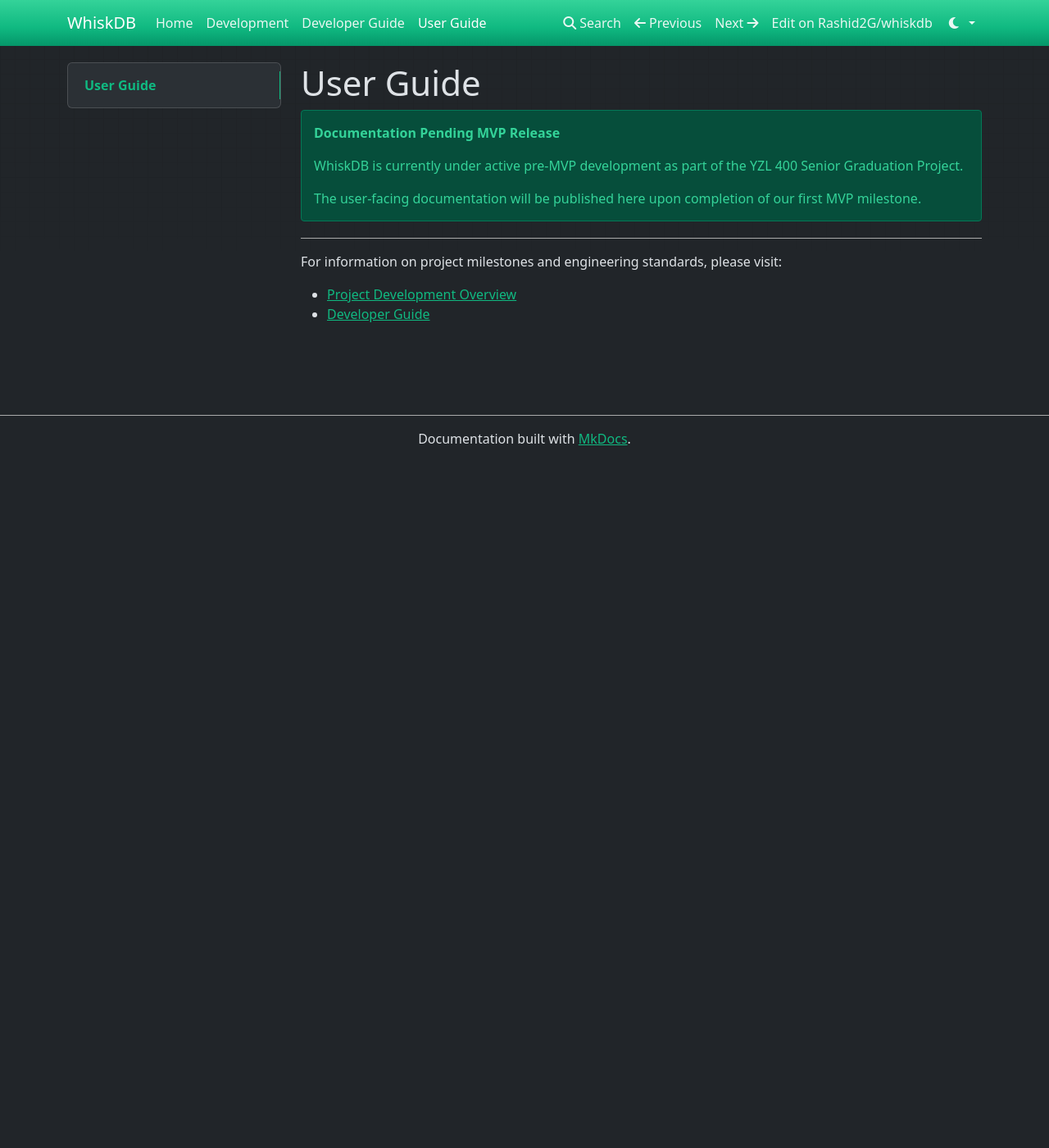
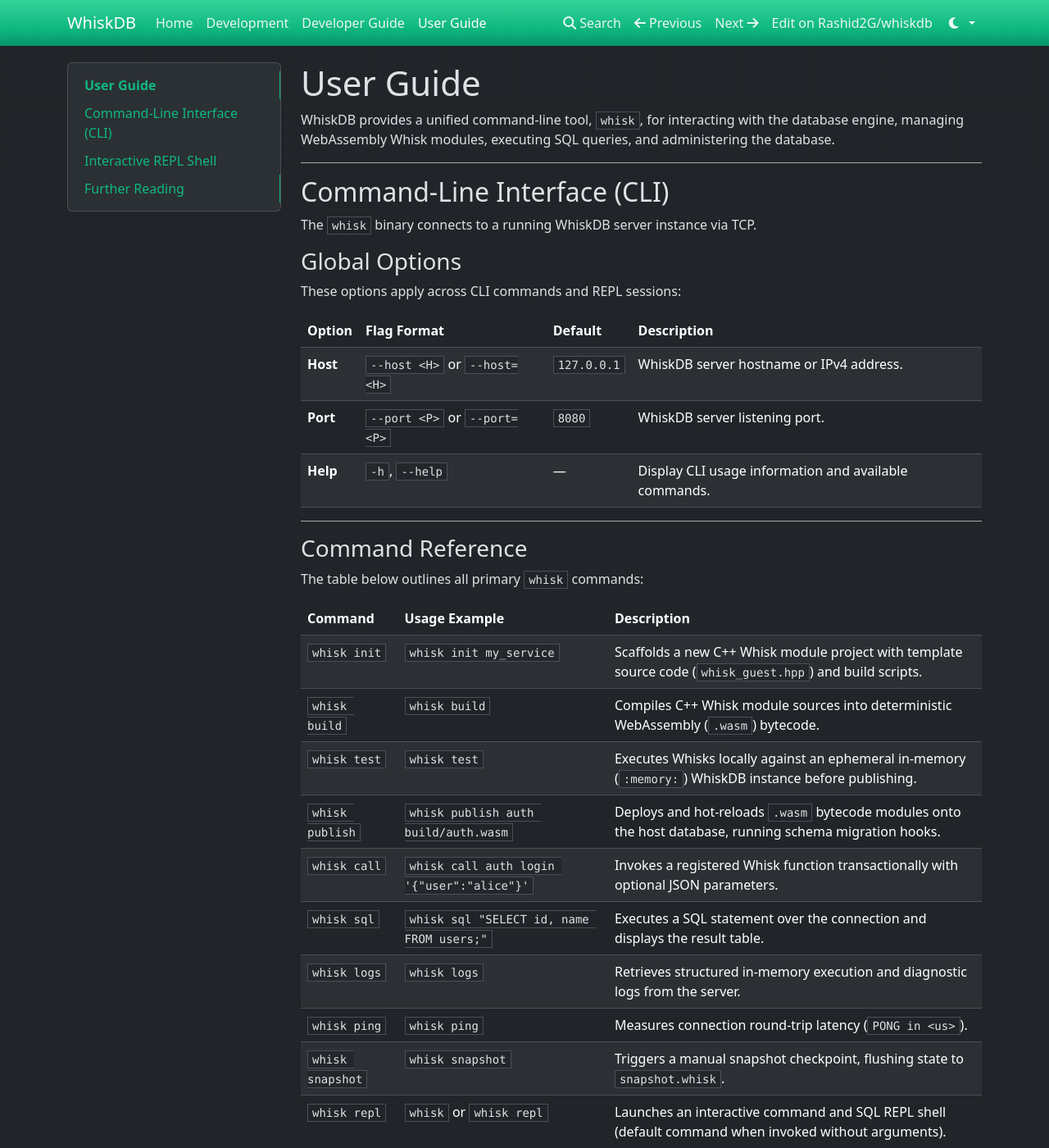
Before and after one commit to Rashid2G/whiskdb, an MkDocs documentation site: the page built from docs/user-guide.md, in a window 1280 px wide and 1400 px high. Shown: the whole window at 82% size. Built offline with MkDocs 1.6.1, drawn with Linux system fonts in a browser that asks for light colours; nearby versions of some CDN libraries; some of the changed text lies outside the part shown.

Commit message:
docs(user-guide): add concise CLI commands and REPL dot-commands reference

````diff
--- a/docs/user-guide.md
+++ b/docs/user-guide.md
@@ -1,13 +1,112 @@
 # User Guide
 
-!!! info "Documentation Pending MVP Release"
-    WhiskDB is currently under active pre-MVP development as part of the YZL 400 Senior Graduation Project.
-
-    The user-facing documentation will be published here upon completion of our first MVP milestone.
+WhiskDB provides a unified command-line tool, `whisk`, for interacting with the database engine, managing WebAssembly Whisk modules, executing SQL queries, and administering the database.
 
 ---
 
-For information on project milestones and engineering standards, please visit:
+## Command-Line Interface (CLI)
+
+The `whisk` binary connects to a running WhiskDB server instance via TCP.
+
+### Global Options
+
+These options apply across CLI commands and REPL sessions:
+
+| Option | Flag Format | Default | Description |
+|---|---|---|---|
+| **Host** | `--host <H>` or `--host=<H>` | `127.0.0.1` | WhiskDB server hostname or IPv4 address. |
+| **Port** | `--port <P>` or `--port=<P>` | `8080` | WhiskDB server listening port. |
+| **Help** | `-h`, `--help` | — | Display CLI usage information and available commands. |
+
+---
+
+### Command Reference
+
+The table below outlines all primary `whisk` commands:
+
+| Command | Usage Example | Description |
+|---|---|---|
+| `whisk init` | `whisk init my_service` | Scaffolds a new C++ Whisk module project with template source code (`whisk_guest.hpp`) and build scripts. |
+| `whisk build` | `whisk build` | Compiles C++ Whisk module sources into deterministic WebAssembly (`.wasm`) bytecode. |
+| `whisk test` | `whisk test` | Executes Whisks locally against an ephemeral in-memory (`:memory:`) WhiskDB instance before publishing. |
+| `whisk publish` | `whisk publish auth build/auth.wasm` | Deploys and hot-reloads `.wasm` bytecode modules onto the host database, running schema migration hooks. |
+| `whisk call` | `whisk call auth login '{"user":"alice"}'` | Invokes a registered Whisk function transactionally with optional JSON parameters. |
+| `whisk sql` | `whisk sql "SELECT id, name FROM users;"` | Executes a SQL statement over the connection and displays the result table. |
+| `whisk logs` | `whisk logs` | Retrieves structured in-memory execution and diagnostic logs from the server. |
+| `whisk ping` | `whisk ping` | Measures connection round-trip latency (`PONG in <us>`). |
+| `whisk snapshot` | `whisk snapshot` | Triggers a manual snapshot checkpoint, flushing state to `snapshot.whisk`. |
+| `whisk repl` | `whisk` or `whisk repl` | Launches an interactive command and SQL REPL shell (default command when invoked without arguments). |
+
+#### CLI Usage Examples
+
+**Execute an ad-hoc SQL query:**
+```bash
+whisk --host 127.0.0.1 --port 8080 sql "SELECT id, username, email FROM accounts WHERE active = 1;"
+```
+
+**Check server connectivity and latency:**
+```bash
+whisk ping
+# Output: PONG in 312 us
+```
+
+**Fetch recent server diagnostic logs:**
+```bash
+whisk logs
+```
+
+---
+
+## Interactive REPL Shell
+
+Starting `whisk` without arguments (or running `whisk repl`) opens the interactive database shell:
+
+```text
+whisk>
+```
+
+### REPL Features
+- **Interactive SQL**: Enter SQL queries terminated by `;`. Multi-line input is supported automatically (`...> ` prompt).
+- **Execution Timing**: Each query displays execution duration in milliseconds along with formatted tabular output.
+- **Dot-Commands**: Administrative and diagnostic commands prefixed with `.` execute immediately.
+
+### Dot-Commands Reference
+
+| Dot-Command | Purpose | Description |
+|---|---|---|
+| `.help` | Show Help | Displays the list of available REPL dot-commands. |
+| `.tables` | List Tables | Queries and displays all user-defined relational tables in the active schema. |
+| `.ping` | Ping Server | Tests connection health and displays round-trip network time in microseconds. |
+| `.logs` | View Logs | Prints the latest server diagnostic logs directly into the terminal. |
+| `.snapshot` | Trigger Snapshot | Triggers a manual WAL checkpoint and persists an in-memory snapshot to disk. |
+| `.quit`, `.exit` | Exit REPL | Closes the client connection and exits the shell session. |
+
+#### REPL Session Example
+
+```text
+$ whisk
+whisk> CREATE TABLE items (id INTEGER PRIMARY KEY, name TEXT, price REAL);
+[OK] (round trip 0.85 ms)
+whisk> INSERT INTO items VALUES (1, 'Widget', 19.99), (2, 'Gadget', 49.50);
+[OK] 2 rows affected (round trip 1.20 ms)
+whisk> SELECT * FROM items;
++----+--------+-------+
+| id | name   | price |
++----+--------+-------+
+|  1 | Widget | 19.99 |
+|  2 | Gadget | 49.50 |
++----+--------+-------+
+(round trip 0.94 ms)
+whisk> .ping
+PONG in 280 us
+whisk> .snapshot
+Snapshot created: 2 tables, 1420 bytes
+whisk> .quit
+```
+
+---
+
+## Further Reading
 
 - [Project Development Overview](development.md)
-- [Developer Guide](developer-guide.md)
+- [Developer Guide & Architecture](developer-guide.md)
````
